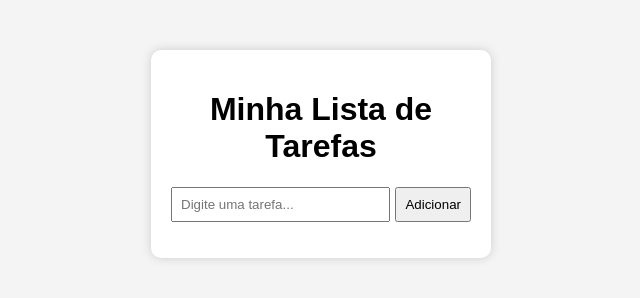
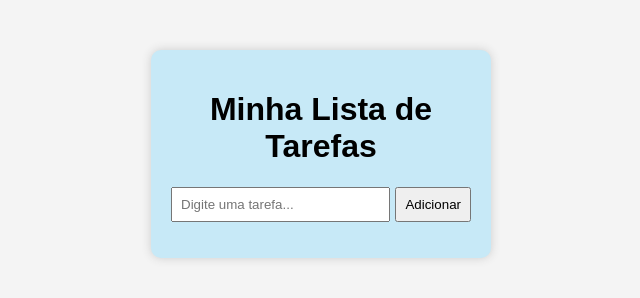
Before and after one commit to Eduardomour/lista-de-tarefas, a plain HTML site: page index.html in a window 1280 px wide. Shown: the whole page, without its empty margins (319-959 px from the left). Drawn offline with Linux system fonts and the light colour scheme.

Commit message:
style.css

```diff
--- a/style.css
+++ b/style.css
@@ -7,7 +7,7 @@ body {
 }
 
 .container {
-  background: white;
+  background: rgb(199, 233, 247);
   padding: 20px;
   width: 300px;
   border-radius: 10px;
```
